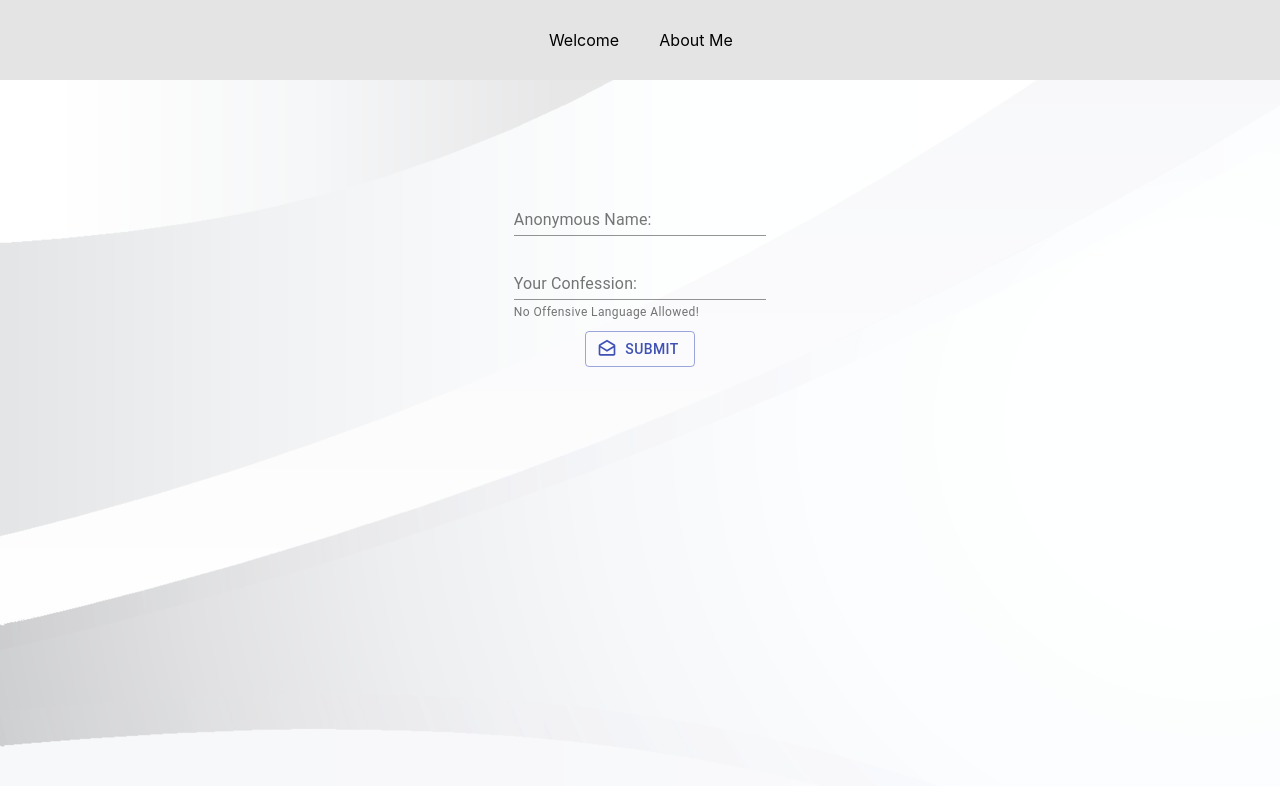
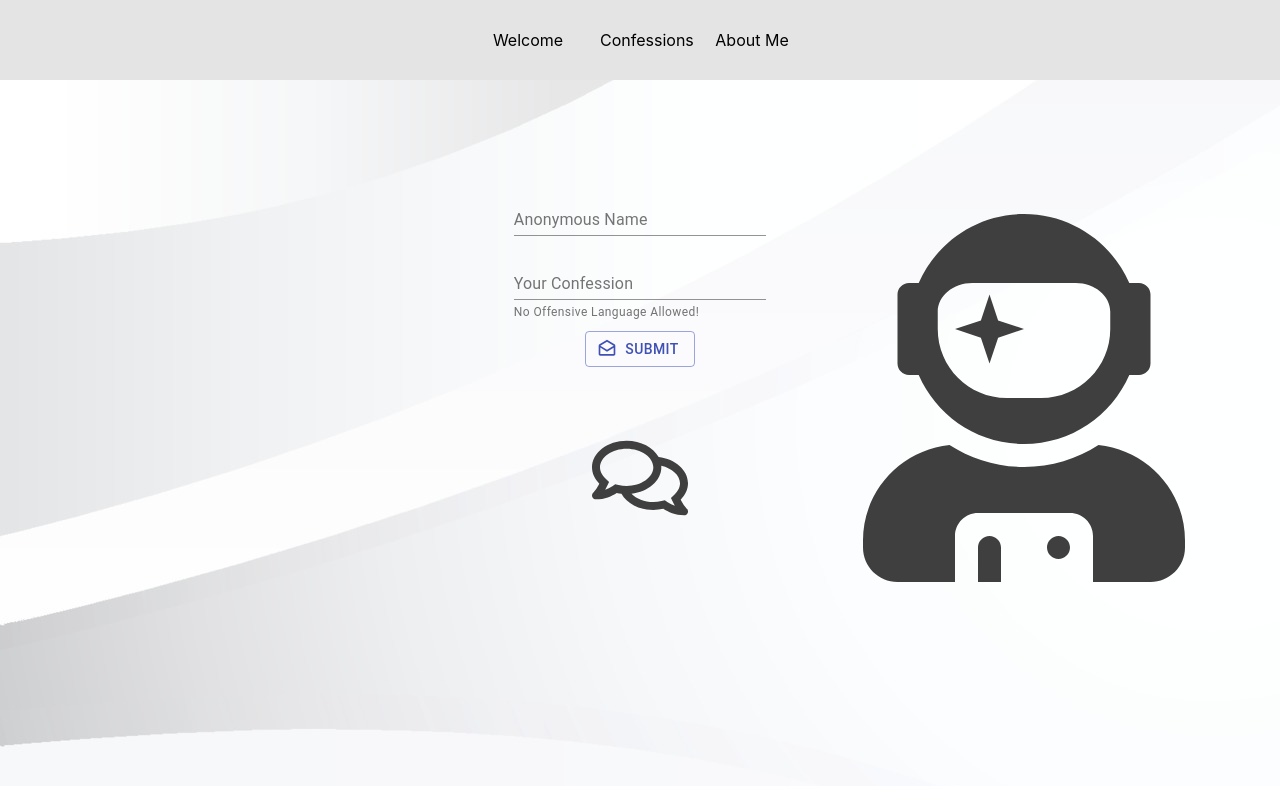
Before and after one commit to kaveh-ofek/ConfessionsSite-React, a React (Create React App) app: page /welcome in a window 1280 px wide. Both pictures are taken after a click on the button "Start Now". Shown: the top 786 px of the page. Built offline with nearby package versions, Linux system fonts and the light colour scheme.

Commit message:
new page + button

```diff
--- a/src/App.js
+++ b/src/App.js
@@ -2,6 +2,7 @@ import './App.css';
 import { MuiThemeProvider } from '@material-ui/core';
 import WelcomePage from './pages/WelcomePage';
 import AboutMePage from './pages/AboutMePage';
+import ConfessionsPage from './pages/ConfessionsPage';
 import NewConfessionPage from './pages/NewConfessionPage';
 import { Route, Redirect } from "react-router-dom";
 
@@ -22,6 +23,9 @@ function App() {
       <Route path='/new_confession'>
       <NewConfessionPage></NewConfessionPage>
       </Route>
+      <Route path='/show_confessions'>
+      <ConfessionsPage></ConfessionsPage>
+      </Route>
       <Route path='*'>
       <Redirect to='/welcome'></Redirect>
       </Route>
--- /dev/null
+++ b/src/CssFiles/NewConfessionsStyling.css
@@ -0,0 +1,7 @@
+.clickable-to-confessions {
+    cursor: pointer;
+}
+
+.clickable-to-confessions:hover {
+    color: rgb(116, 116, 116) !important
+}
--- a/src/components/Header.js
+++ b/src/components/Header.js
@@ -13,6 +13,9 @@ const Header = () => {
                         <NavLink activeClassName={classes.active} to='/welcome'>Welcome</NavLink>
                     </li>
                     <li>
+                        <NavLink activeClassName={classes.active} to='/show_confessions'>Confessions</NavLink>
+                    </li>
+                    <li>
                         <NavLink activeClassName={classes.active} to='/aboutme'>About Me</NavLink>
                     </li>
                 </ul>
--- /dev/null
+++ b/src/pages/ConfessionsPage.js
@@ -0,0 +1,11 @@
+import Header from "../components/Header";
+
+const ConfessionsPage = () => {
+    return (
+        <div>
+            <Header></Header>
+            ConfessionsPage
+        </div>
+    )
+}
+export default ConfessionsPage;
--- a/src/pages/NewConfessionPage.js
+++ b/src/pages/NewConfessionPage.js
@@ -1,6 +1,9 @@
 import Header from "../components/Header";
 import Space from "../components/Space";
 import React, { useState } from "react";
+import { FaUserAstronaut, FaRegComments } from "react-icons/fa";
+import { useHistory } from "react-router-dom";
+import "../CssFiles/NewConfessionsStyling.css"
 
 import TextField from '@material-ui/core/TextField';
 import { makeStyles } from '@material-ui/core/styles';
@@ -23,6 +26,7 @@ const useStyles = makeStyles((theme) => ({
 const NewConfessionPage = () => {
 
     const classes = useStyles();
+    const history = useHistory();
 
     const [enteredConfession, setNewConfession] = useState("");
     const [enteredName, setNewName] = useState("");
@@ -44,17 +48,39 @@ const NewConfessionPage = () => {
 
     }
 
+    const handleMoveToConfessions = () => {
+        history.push("/show_confessions");
+    }
+
     return (
         <div>
             <Header></Header>
             <Space></Space>
+            <div style={{
+            position: "absolute",
+            left: "80%",
+            top: "50%",
+            transform: "translate(-50%, -50%)",
+            }}>
+            <FaUserAstronaut color="#3f3f3f" size="23rem"></FaUserAstronaut>
+            </div>
+
+            <div style={{
+            position: "absolute",
+            left: "50%",
+            top: "60%",
+            transform: "translate(-50%, -50%)",
+            }}>
+
+            <FaRegComments className='clickable-to-confessions' color="#3f3f3f" size="6rem" onClick={handleMoveToConfessions}></FaRegComments>
+            </div>
             <form className={classes.root} noValidate autoComplete="off" onSubmit={submitHandler}>
                 <div className='name-line'>
-                <TextField id="new-name" label="Anonymous Name:" type="text"
+                <TextField id="new-name" label="Anonymous Name" type="text"
                  onChange={nameChangeHandler} value={enteredName}/>
                 </div>
                 <div className='confession-line'>
-                <TextField id="new-confession" label="Your Confession:" type="text" helperText="No Offensive Language Allowed!"
+                <TextField id="new-confession" label="Your Confession" type="text" helperText="No Offensive Language Allowed!"
                     multiline  onChange={confessionChangeHandler} value={enteredConfession}/>
                 </div>
                 <div className='submit-button-line'>
--- a/src/pages/WelcomePage.js
+++ b/src/pages/WelcomePage.js
@@ -1,6 +1,7 @@
 import Header from "../components/Header";
 import "../CssFiles/WelcomePageTitles.css";
 import { useHistory } from "react-router-dom";
+import { FaUserSecret } from "react-icons/fa";
 
 const WelcomePage = () => {
 
@@ -13,6 +14,14 @@ const WelcomePage = () => {
     return (
         <div>
             <Header></Header>
+            <div style={{
+        position: "absolute",
+          left: "80%",
+          top: "50%",
+          transform: "translate(-50%, -50%)",
+        }}>
+            <FaUserSecret color="#137992" size="23rem"></FaUserSecret>
+            </div>
             <label className ='welcome' style={{
         position: "absolute",
           left: "21%",
```
